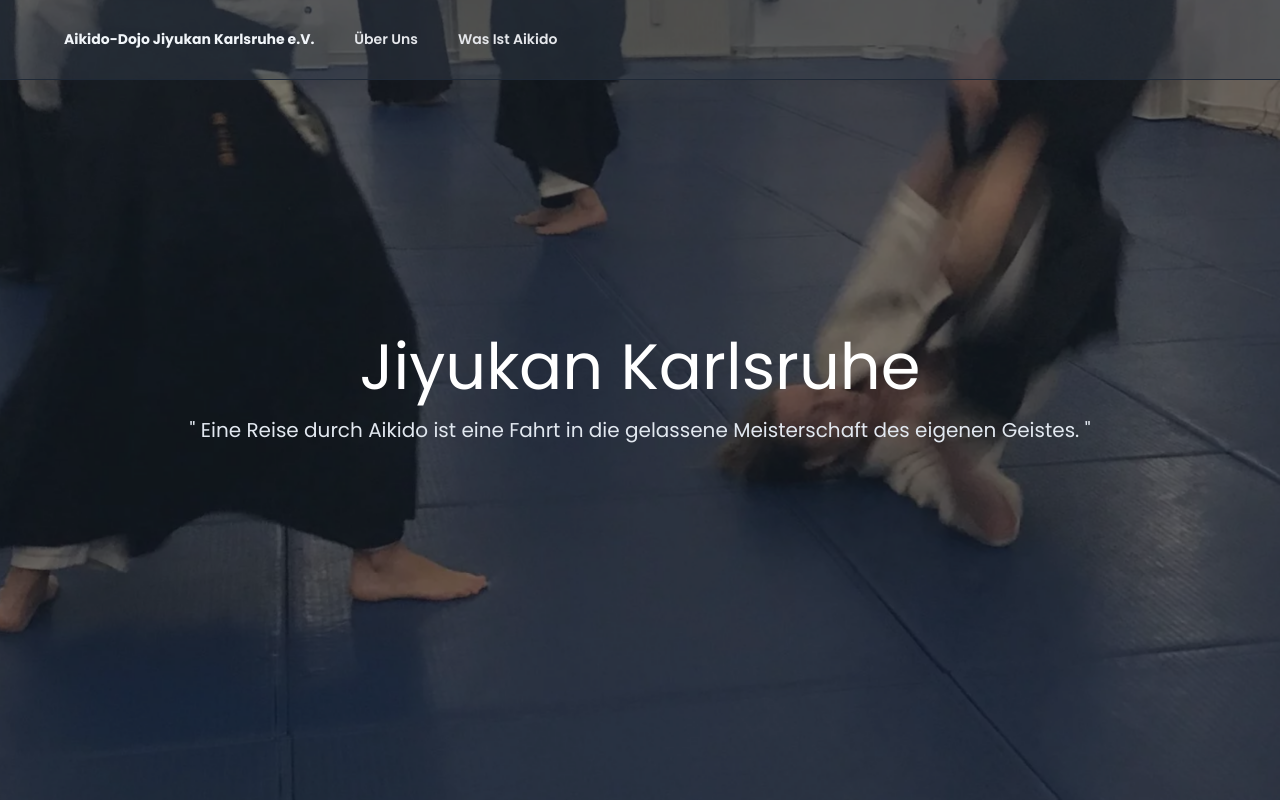
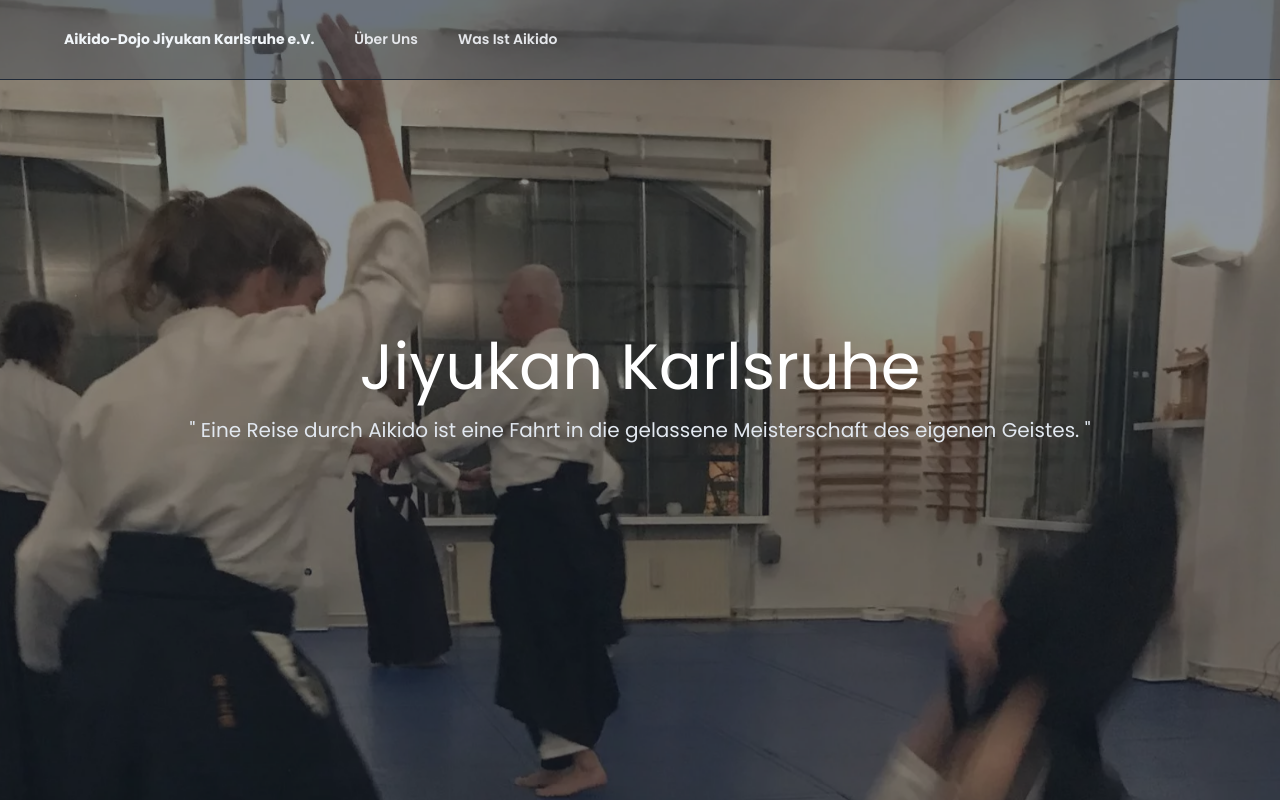
Before and after one commit to tomasvivaldi/mysoue, a Next.js app: page / in a window 1280 px wide. Shown: the top 800 px of the page. Built offline with nearby package versions, Linux system fonts and the light colour scheme.

Commit message:
image adjustments

```diff
--- a/components/ImageSlider.tsx
+++ b/components/ImageSlider.tsx
@@ -43,7 +43,7 @@ const ImageSlider = () => {
             layout="fill"
             objectFit="cover"
             objectPosition={
-              index === 0 ? "right" : index === 1 ? "top center" : "right"
+              index === 0 ? "top right" : index === 1 ? " center" : "top"
             }
           />
         </div>
```
